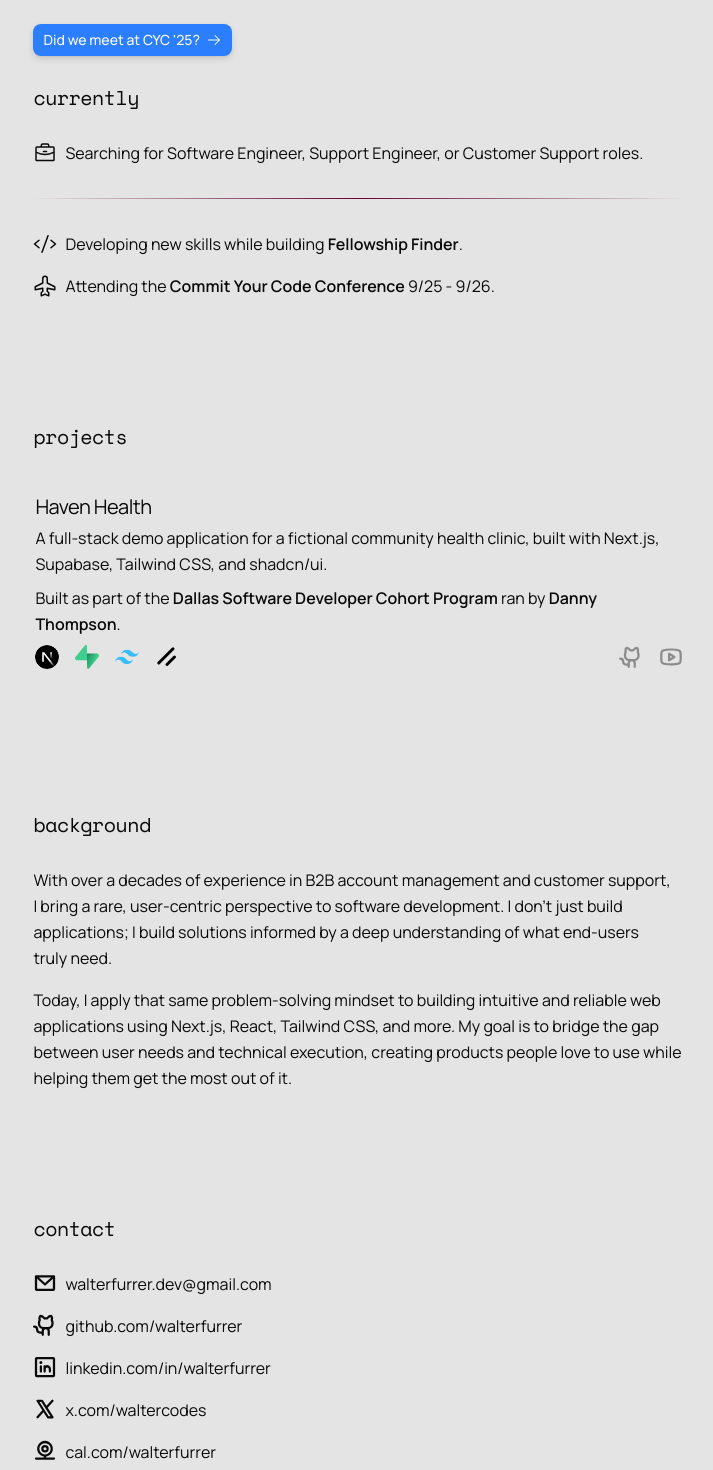
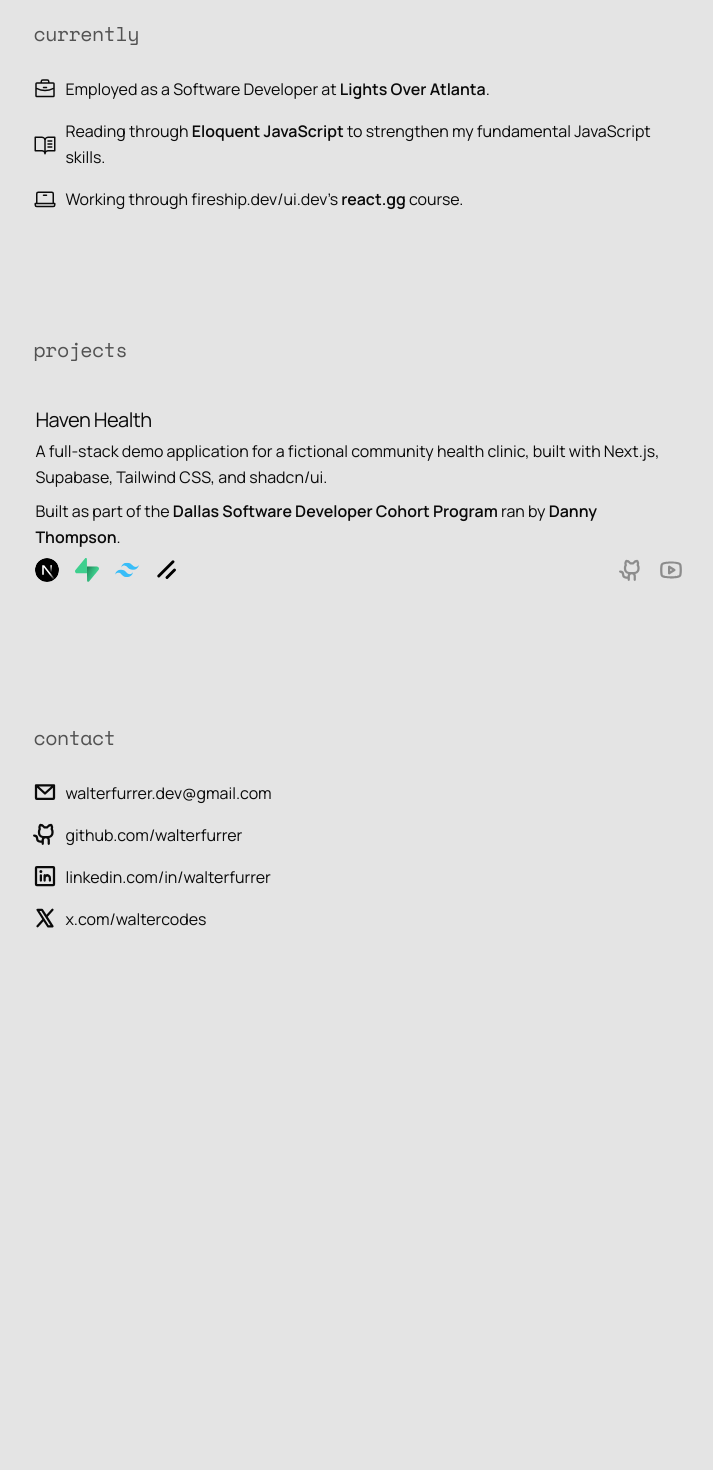
Before and after one commit to walterfurrer/portfolio-v2, a Next.js app: page / in a window 1280 px wide. Shown: the part 500-1970 px from the top of the page, without its empty margins (281-994 px from the left). After the commit the page ends 1560 px from the top, so only its background shows below. Built offline with nearby package versions, Linux system fonts and the light colour scheme.

Commit message:
Updated currently info, removed about section, removed cyc button, removed cal.com link, updated dependencies, updated section font color.

```diff
--- a/app/globals.css
+++ b/app/globals.css
@@ -118,10 +118,10 @@
 
 @layer utilities {
   .section {
-    @apply flex flex-col gap-8;
+    @apply flex flex-col gap-8 ;
   }
   .section-header {
-    @apply font-mono text-xl md:px-4;
+    @apply font-mono text-neutral-600 dark:text-neutral-400 text-xl md:px-4;
   }
   .project-card {
     @apply hover:bg-card hover:border-border rounded-3xl border-2 border-transparent transition ease-in-out hover:-translate-y-2 hover:scale-102 md:p-4;
@@ -135,7 +135,7 @@
   .project-title {
     @apply text-xl;
   }
-  .project-technlologies {
+  .project-technologies {
     @apply flex size-6 gap-4;
   }
   .project-tech-links {
--- a/app/page.tsx
+++ b/app/page.tsx
@@ -1,4 +1,3 @@
-import Background from "@/components/Background";
 import Currently from "@/components/Currently";
 import Header from "@/components/Header";
 import ModeToggle from "@/components/ModeToggle";
@@ -12,7 +11,6 @@ export default function Home() {
       <Header />
       <Currently />
       <Projects />
-      <Background />
       <ContactSection />
     </div>
   );
--- /dev/null
+++ b/components/About.tsx
@@ -0,0 +1,12 @@
+export default function About() {
+  return (
+    <section id="background" className="section">
+      <h2 className="section-header">about</h2>
+      <div className="section-content text-pretty">
+        <p>
+
+        </p>
+      </div>
+    </section>
+  );
+}
--- a/components/Background.tsx
+++ /dev/null
@@ -1,22 +0,0 @@
-export default function Background() {
-  return (
-    <section id="background" className="section">
-      <h2 className="section-header">background</h2>
-      <div className="section-content text-pretty">
-        <p>
-          With over a decades of experience in B2B account management and
-          customer support, I bring a rare, user-centric perspective to software
-          development. I don't just build applications; I build solutions
-          informed by a deep understanding of what end-users truly need.
-        </p>
-        <p>
-          Today, I apply that same problem-solving mindset to building intuitive
-          and reliable web applications using Next.js, React, Tailwind CSS, and
-          more. My goal is to bridge the gap between user needs and technical
-          execution, creating products people love to use while helping them get
-          the most out of it.
-        </p>
-      </div>
-    </section>
-  );
-}
--- a/components/ContactSection.tsx
+++ b/components/ContactSection.tsx
@@ -3,7 +3,6 @@ import {
   GithubLogoIcon,
   LinkedinLogoIcon,
   XLogoIcon,
-  WebcamIcon,
 } from "@phosphor-icons/react/dist/ssr";
 import Link from "next/link";
 
@@ -46,16 +45,6 @@ export default function ContactSection() {
             x.com/waltercodes
           </Link>
         </div>
-        <div className="flex gap-2">
-          <WebcamIcon weight="bold" className="size-6" />
-          <Link
-            className="hover:text-accent font-normal"
-            href="https://cal.com/walterfurrer"
-            target="_blank"
-          >
-            cal.com/walterfurrer
-          </Link>
-        </div>
       </div>
     </section>
   );
--- a/components/Currently.tsx
+++ b/components/Currently.tsx
@@ -1,98 +1,40 @@
 import Link from "next/link";
 import {
-  AirplaneIcon,
+  BookOpenTextIcon,
   BriefcaseIcon,
-  CodeIcon,
+  LaptopIcon
 } from "@phosphor-icons/react/dist/ssr";
-import CycPageButton from "./CycPageButton";
 
 export default function Currently() {
   return (
     <section id="currently" className="section">
-      <CycPageButton />
       <h2 className="section-header">currently</h2>
       <div className="section-content">
-        <div className="flex gap-2">
+        <article className="flex gap-2">
           <div>
             <BriefcaseIcon weight="regular" size={24} className="h-full" />
           </div>
           <p className="w-full">
-            Searching for Software Engineer, Support Engineer, or Customer
-            Support roles.
+            Employed as a Software Developer at <Link href="https://lightsoveratlanta.com/" target="_blank" rel="noopener noreferrer">Lights Over Atlanta</Link>.
           </p>
-        </div>
-        <div className="via-accent my-4 h-px w-full bg-gradient-to-r from-transparent to-transparent"></div>
-        <div className="flex gap-2">
+        </article>
+        <article className="flex gap-2">
           <div>
-            <CodeIcon weight="regular" size={24} className="h-full" />
+            <BookOpenTextIcon weight="regular" size={24} className="h-full" />
           </div>
           <p className="w-full">
-            Developing new skills while building{" "}
-            <Link
-              target="_blank"
-              href={"https://github.com/walterfurrer/fellowship-finder"}
-              className="inline-flex"
-            >
-              Fellowship Finder
-            </Link>
-            .
+            Reading through <Link href="https://nostarch.com/eloquent-javascript-4th-edition" target="_blank" rel="noopener noreferrer">Eloquent JavaScript</Link> to strengthen my fundamental JavaScript skills.
           </p>
-        </div>
-        <div className="flex gap-2">
+        </article>
+        <article className="flex gap-2">
           <div>
-            <AirplaneIcon weight="regular" size={24} className="h-full" />
+            <LaptopIcon weight="regular" size={24} className="h-full" />
           </div>
-          <p w-full>
-            Attending the{" "}
-            <Link
-              target="_blank"
-              href="https://www.commityourcode.com/"
-              className="inline-flex"
-            >
-              Commit Your Code Conference
-            </Link>{" "}
-            9/25 - 9/26.
+          <p className="w-full">
+            Working through fireship.dev/ui.dev's <Link href="https://fireship.dev/c/react" target="_blank" rel="noopener noreferrer">react.gg</Link> course.
           </p>
-        </div>
+        </article>
       </div>
     </section>
   );
 }
-
-{
-  /* <div className="flex gap-2">
-          <BriefcaseIcon
-            weight="regular"
-            className="size-10 h-full md:size-6"
-          />
-          <div>
-            <p>
-              Searching for Front-End Developer, Support Engineer, or Customer
-              Support roles.
-            </p>
-          </div>
-        </div>
-        <div className="flex gap-2">
-          <CodeIcon weight="regular" className="size-6" />
-          <p>
-            Learning new skills while building{" "}
-            <Link
-              target="_blank"
-              href={"https://github.com/walterfurrer/fellowship-finder"}
-            >
-              Fellowship Finder
-            </Link>
-            .
-          </p>
-        </div>
-        <div className="flex gap-2">
-          <AirplaneIcon weight="regular" className="size-6" />
-          <p>
-            Attending the{" "}
-            <Link target="_blank" href="https://www.commityourcode.com/">
-              Commit Your Code Conference
-            </Link>{" "}
-            9/25 - 9/26.
-          </p>
-        </div> */
-}
--- a/components/project-cards/HavenHealthProjectCard.tsx
+++ b/components/project-cards/HavenHealthProjectCard.tsx
@@ -35,7 +35,7 @@ export default function HavenHealthProjectCard() {
           .
         </p>
         <div className="project-tech-links">
-          <div className="project-technlologies">
+          <div className="project-technologies">
             <Image
               src={nextjsLight}
               alt="Next.js Logo"
--- a/package.json
+++ b/package.json
@@ -22,7 +22,7 @@
     "clsx": "^2.1.1",
     "lucide-react": "^0.525.0",
     "mathjs": "^14.7.0",
-    "next": "15.5.9",
+    "next": "^16.1.6",
     "next-themes": "^0.4.6",
     "react": "19.1.0",
     "react-dom": "19.1.0",
```
Also changed, not shown: components/Header.tsx (+2 -3 lines), tsconfig.json (+19 -5 lines), 1 other file (tests, documents, lock files or other folders).
